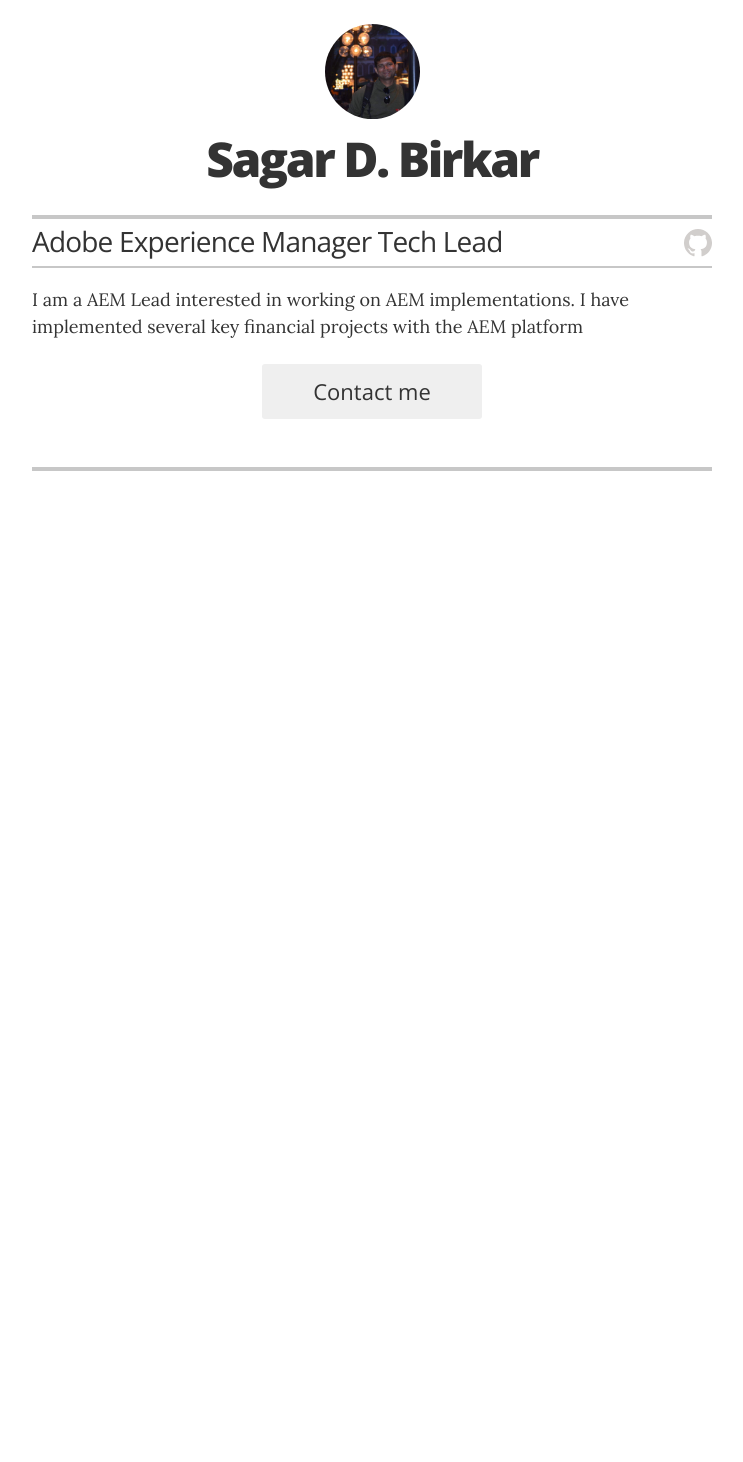
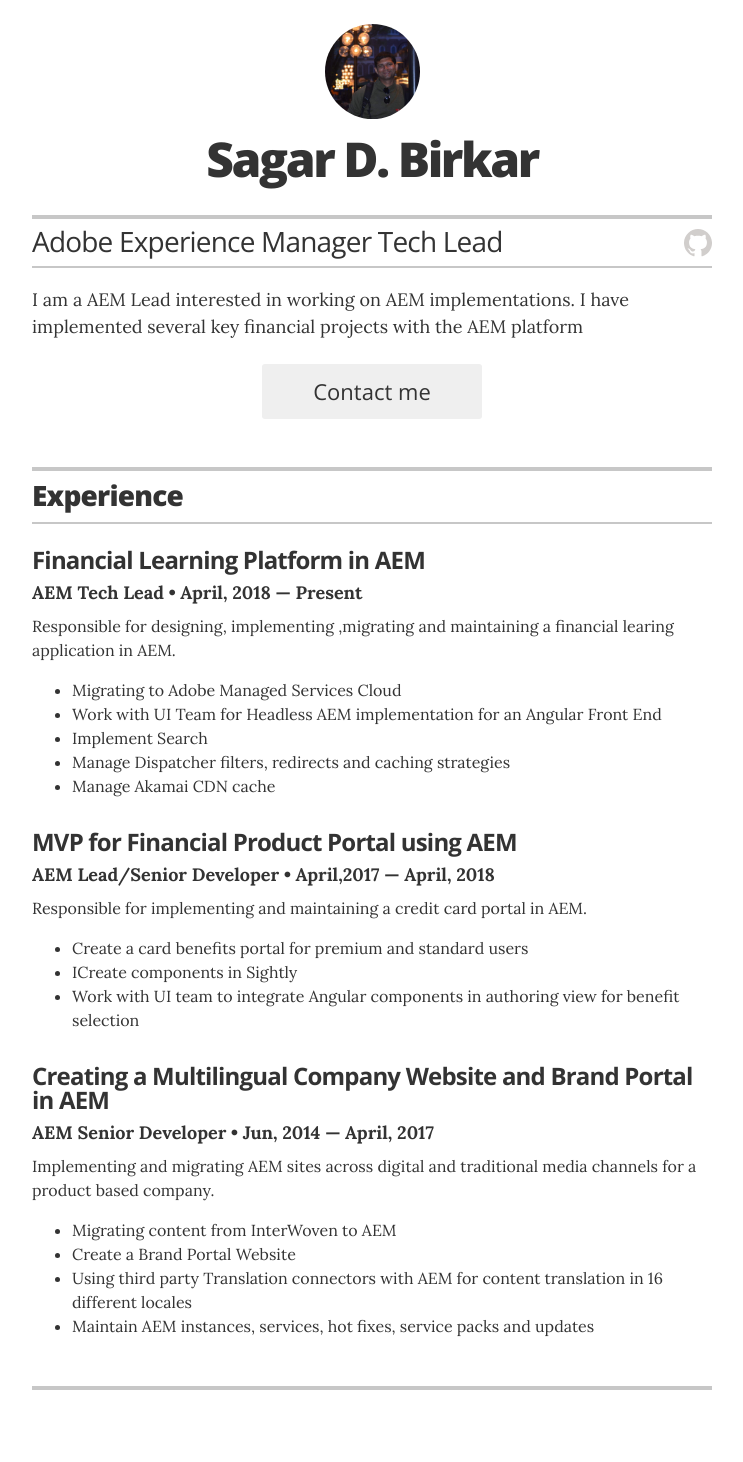
Before and after one commit to sagarbirkar/sagarbirkar.github.io, a Jekyll site: the page built from cv/index.html, in a window 1280 px wide. Shown: the whole page, without its empty margins (268-1011 px from the left). Built offline with Jekyll 4.4.1, drawn with Linux system fonts in a browser that asks for light colours; before the commit the page ends 900 px from its top, so only the background shows below that.

Commit message:
experience related

```diff
--- a/_config.yml
+++ b/_config.yml
@@ -30,7 +30,7 @@
 
 # Decide which sections to use
 # comment out to hide
-#resume_section_experience:      true
+resume_section_experience:      true
 #resume_section_education:       true
 #resume_section_projects:        true
 #resume_section_skills:          true
--- a/_data/experience.yml
+++ b/_data/experience.yml
@@ -1,19 +1,19 @@
 # Jobs
 # VP of Global Communications
-- company: Springfield International Human Rights Outreach
-  position: VP of Global Communications
-  duration: Oct, 2013 &mdash; Present
-  summary: Write about your core competencies in one or two sentences describing your position. If you held the position for a long time, it could be a longer section, including a couple bullet points	<ul class="resume-item-list"><li>A project you are proud of</li><li>Another awesome project</li><li>or a team or department you worked with</li></ul>
+- company: Financial Learning Platform in AEM
+  position: AEM Tech Lead
+  duration: April, 2018 &mdash; Present
+  summary: Responsible for designing, implementing ,migrating and maintaining a financial learing application in AEM. 	<ul class="resume-item-list"><li>Migrating to Adobe Managed Services Cloud</li><li>Work with UI Team for Headless AEM implementation for an Angular Front End</li><li>Implement Search</li><li>Manage Dispatcher filters, redirects and caching strategies</li><li>Manage Akamai CDN cache</li></ul>
 
 # Director of Digital Stratgy
-- company: United Nations Human Rights Council
-  position: Director of Digital Strategy
-  duration:  Jun, 2010 &mdash; Sept, 2013
-  summary: If your stint was shorter, feel free to be brief and just call out the most meaningful points of your role. Be concise, and be meaninful. The person reading just needs enough to want to talk to you more about your experience.
+- company: MVP for Financial Product Portal using AEM
+  position: AEM Lead/Senior Developer
+  duration:  April,2017 &mdash; April, 2018
+  summary: Responsible for  implementing  and maintaining a credit card portal in AEM. 	<ul class="resume-item-list"><li>Create a card benefits portal for premium and standard users</li><li>ICreate components in Sightly</li><li>Work with UI team to integrate Angular components in authoring view for benefit selection</li></ul>
 
 
 # Communications Coordinator
-- company: Springfield Women & Children's Center
-  position: Communications Coordinator
-  duration:   Jun, 2008  &mdash; May, 2010
-  summary: Led communication efforts across digital and traditional media channels for marketing and public relations, internal communication strategies, and coordinated support programs for the recipients of the center's services.
+- company: Creating a Multilingual Company Website and Brand Portal in AEM
+  position: AEM Senior Developer
+  duration: Jun, 2014  &mdash; April, 2017
+  summary: Implementing and migrating AEM sites across digital and traditional media channels for a product based company. <ul class="resume-item-list"><li>Migrating content from InterWoven to AEM</li><li>Create a Brand Portal Website</li><li>Using third party Translation connectors with AEM for content translation in 16 different locales </li><li>Maintain AEM instances, services, hot fixes, service packs and updates</li></ul>
```
